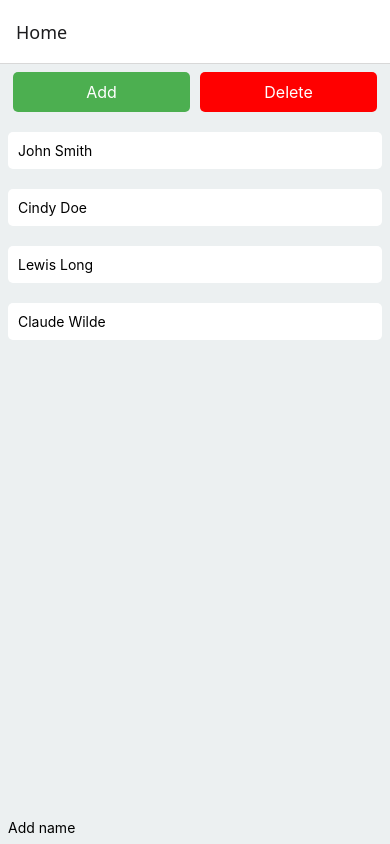
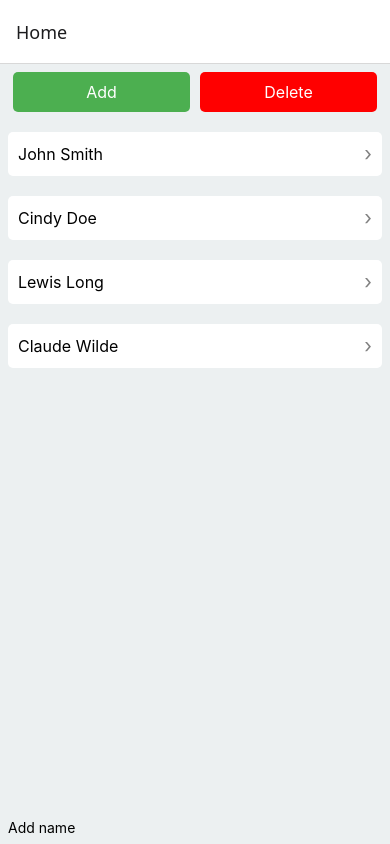
Before and after one commit to llong/royal-cognizant-test, a React Native app: screen /Home in a window 390 px wide. Built offline with nearby package versions, Linux system fonts and the light colour scheme.

Commit message:
Fix chevron styling on HomeScreen

```diff
--- a/src/screens/HomeScreen.tsx
+++ b/src/screens/HomeScreen.tsx
@@ -46,7 +46,8 @@ export default function HomeScreen({ navigation }: Props) {
     return (
       <Pressable onPress={() => navigation.navigate('Details', { name: item })}>
         <View style={styles.item}>
-          <Text>{item}</Text>
+          <Text style={styles.itemText}>{item}</Text>
+          <Text style={styles.chevron}>›</Text>
         </View>
       </Pressable>
     );
@@ -106,9 +107,19 @@ const styles = StyleSheet.create({
     color: 'white',
     fontSize: 16,
   },
+  itemText: {
+    fontSize: 16,
+  },
+  chevron: {
+    fontSize: 20,
+    color: 'gray',
+  },
   item: {
     padding: 10,
     backgroundColor: '#fff',
     borderRadius: 5,
+    flexDirection: 'row',
+    justifyContent: 'space-between',
+    alignItems: 'center',
   },
 });
```
